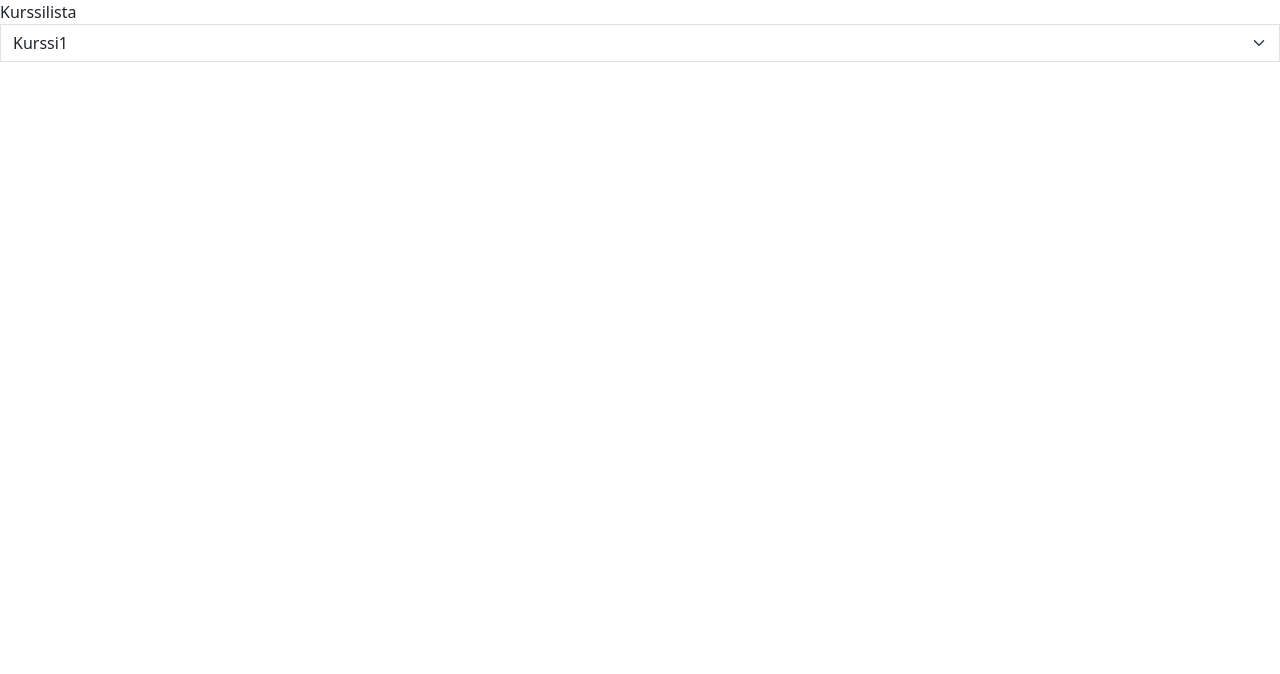
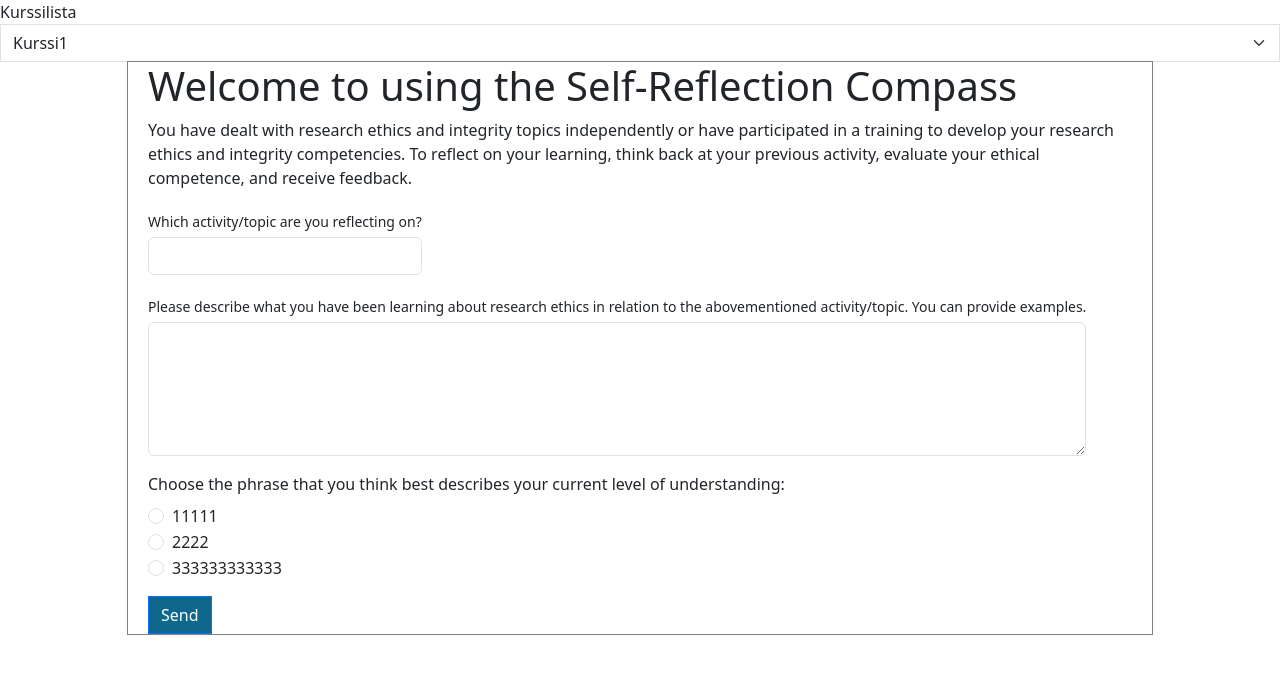
Before and after one commit to UniversityofHelsinki/compass-frontend, a React (Create React App) app: page / in a window 1280 px wide. Shown: the top 674 px of the page. Built offline with nearby package versions, Linux system fonts and the light colour scheme.

Commit message:
Initial answer form commit

```diff
--- a/package.json
+++ b/package.json
@@ -11,6 +11,7 @@
     "react": "^18.3.1",
     "react-bootstrap": "^2.10.4",
     "react-dom": "^18.3.1",
+    "react-i18next": "^15.0.1",
     "react-redux": "^9.1.2",
     "react-scripts": "5.0.1",
     "redux": "^5.0.1",
--- a/src/App.js
+++ b/src/App.js
@@ -5,6 +5,7 @@ import {Provider} from "react-redux";
 import {applyMiddleware, createStore} from "redux";
 import {thunk} from "redux-thunk";
 import courseReducer from './reducers';
+import AnswerForm from "./form/AnswerForm";
 
 const store = createStore(courseReducer, applyMiddleware(thunk));
 
@@ -12,6 +13,7 @@ function App() {
   return (
         <Provider store={store}>
             <CourseList />
+            <AnswerForm />
         </Provider>
   );
 }
--- /dev/null
+++ b/src/form/AnswerForm.css
@@ -0,0 +1,10 @@
+.answer-form-container  {
+    display: flex;
+    flex-direction: column;
+    align-items: start;
+    justify-content: start;
+    outline: 1px solid grey;
+    margin: 0 auto;
+    padding: 0 20px;
+    width: 80%;
+}
--- /dev/null
+++ b/src/form/AnswerForm.js
@@ -0,0 +1,84 @@
+import React, {useState} from 'react';
+import PropTypes from 'prop-types';
+import Col from 'react-bootstrap/esm/Col';
+import Container from 'react-bootstrap/esm/Container';
+import Row from 'react-bootstrap/esm/Row';
+import './AnswerForm.css';
+import Form from "react-bootstrap/Form";
+import { useTranslation } from "react-i18next";
+import {Button} from "react-bootstrap";
+
+
+const AnswerForm = () => {
+    const { t } = useTranslation();
+
+
+    return (
+        <Container className="answer-form-container">
+            <Row>
+                <Col>
+                    <h1>Welcome to using the Self-Reflection Compass</h1>
+                </Col>
+            </Row>
+            <Row>
+                <Col>
+                    <p>You have dealt with research ethics and integrity topics independently or have participated in a training to develop your research ethics and integrity competencies. To reflect on your learning, think back at your previous activity, evaluate your ethical competence, and receive feedback. </p>
+                </Col>
+            </Row>
+            <Row>
+                <Col>
+                    <Form.Group className="mb-3">
+                        <Form.Label htmlFor="form-question-1" column="sm">Which activity/topic are you reflecting on?</Form.Label>
+                        <Form.Control className="form-question-1" id="form-question-1" type="text"/>
+                    </Form.Group>
+                </Col>
+            </Row>
+            <Row>
+                <Col>
+                    <Form.Group className="mb-3">
+                        <Form.Label htmlFor="form-question-2" column="sm">Please describe what you have been learning about research ethics in relation to the abovementioned activity/topic. You can provide examples.</Form.Label>
+                        <Form.Control id="form-question-2" as="textarea" rows={5} />
+                    </Form.Group>
+                </Col>
+            </Row>
+            <Row>
+                <Col>
+                    <Form>
+                        <Form.Label> Choose the phrase that you think best describes your current level of understanding:</Form.Label>
+                        {['radio'].map((type) => (
+                            <div key={type} className="mb-3">
+                                <Form.Check
+                                    type={type}
+                                    id="option-1"
+                                    label="11111"
+                                />
+                                <Form.Check
+                                    type={type}
+                                    id="option-2"
+                                    label="2222"
+                                />
+                                <Form.Check
+                                    type={type}
+                                    id="option-3"
+                                    label="333333333333"
+                                />
+                            </div>
+                        ))}
+                    </Form>
+                </Col>
+            </Row>
+            <Row>
+                <Col>
+                    <Button>
+                        Send
+                    </Button>
+                </Col>
+            </Row>
+        </Container>
+    );
+};
+
+AnswerForm.propTypes = {
+};
+
+export default AnswerForm;
```
Also changed, not shown: src/components/utilities/HyColours.js (added, +31 -0 lines), 1 other file (tests, documents, lock files or other folders).
